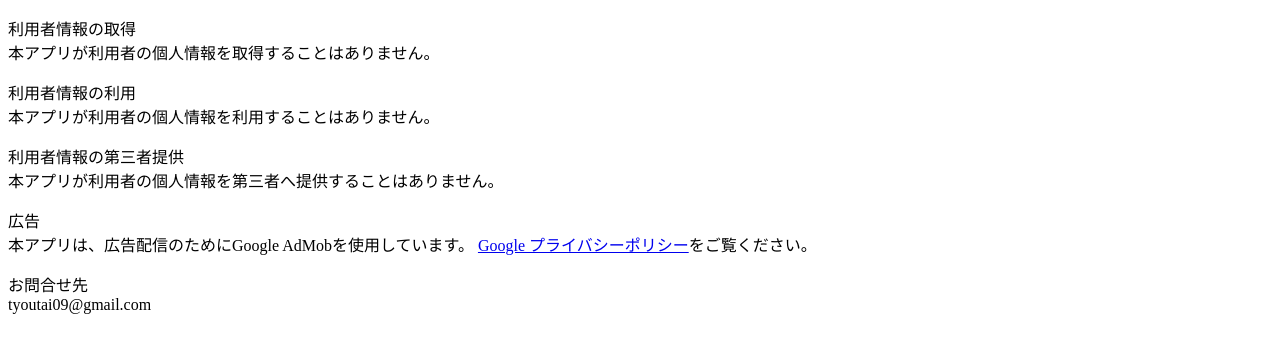
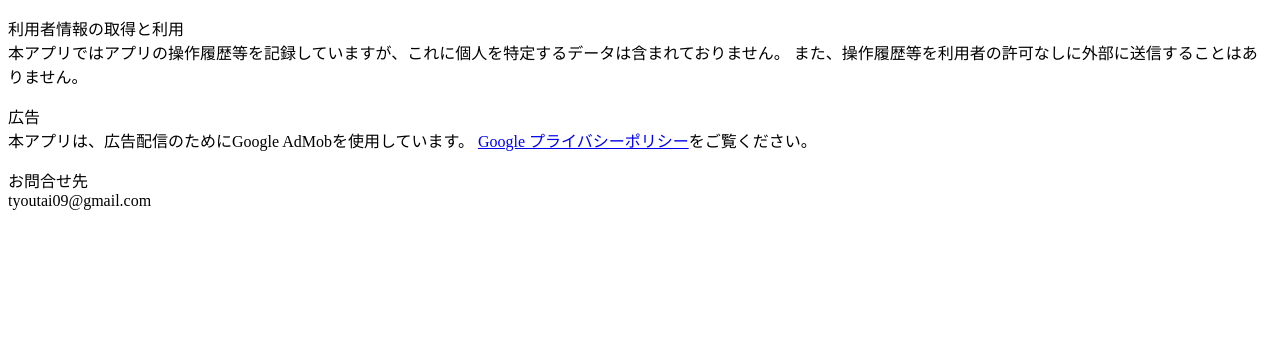
Before and after one commit to softwere-alg/ES-AM-II-Home, a plain HTML site: page privacy.html in a window 1280 px wide. Drawn offline with Linux system fonts and the light colour scheme.

Commit message:
Update privacy.html

```diff
--- a/privacy.html
+++ b/privacy.html
@@ -8,18 +8,9 @@
 
 <body>
     <p>
-        利用者情報の取得<br>
-        本アプリが利用者の個人情報を取得することはありません。
-    </p>
-
-    <p>
-        利用者情報の利用<br>
-        本アプリが利用者の個人情報を利用することはありません。
-    </p>
-
-    <p>
-        利用者情報の第三者提供<br>
-        本アプリが利用者の個人情報を第三者へ提供することはありません。
+        利用者情報の取得と利用<br>
+        本アプリではアプリの操作履歴等を記録していますが、これに個人を特定するデータは含まれておりません。
+        また、操作履歴等を利用者の許可なしに外部に送信することはありません。
     </p>
 
     <p>
```
